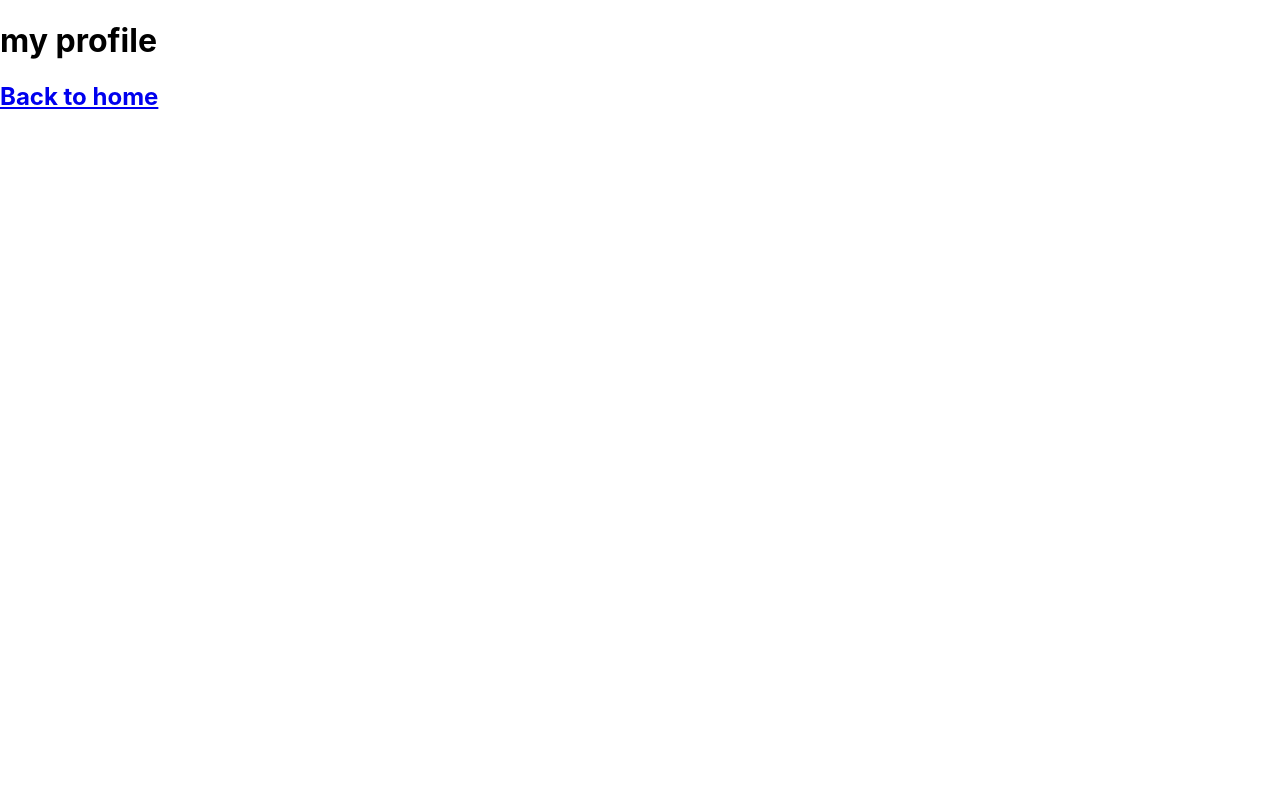
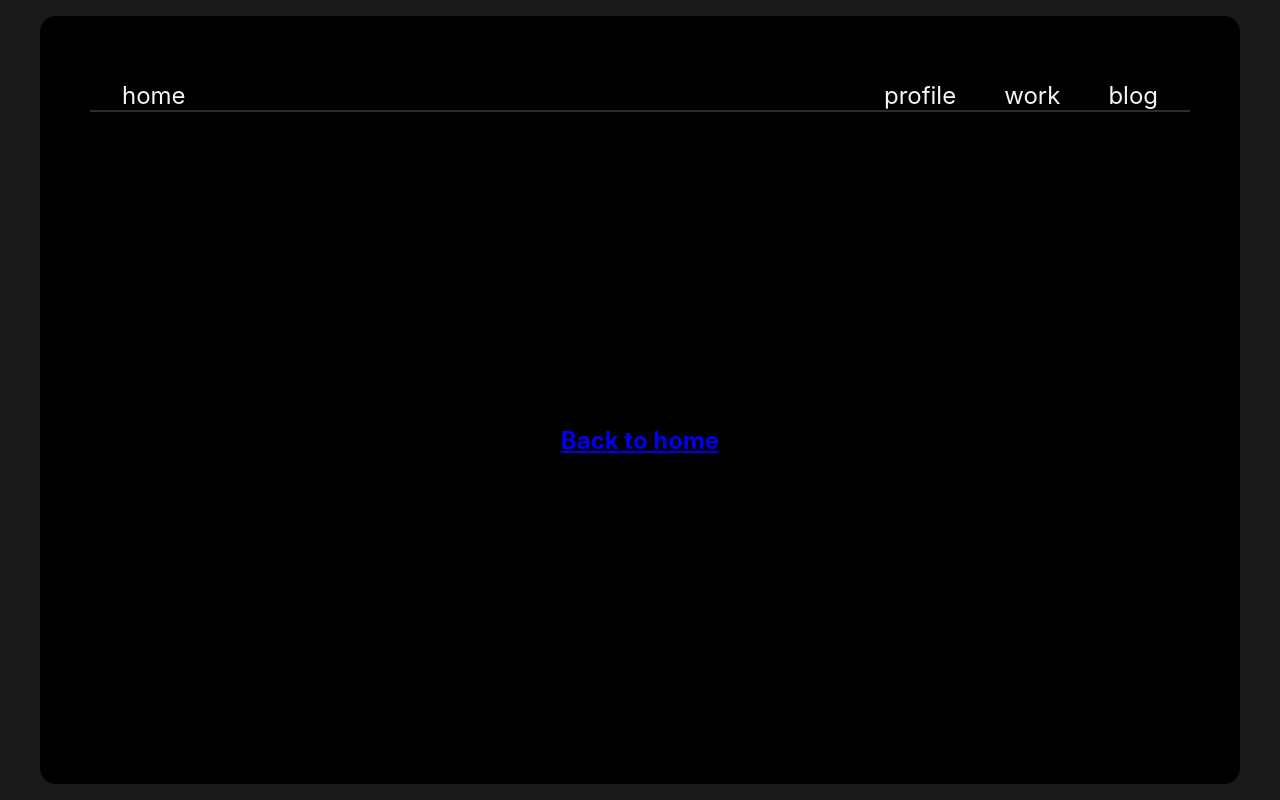
Before and after one commit to karthikkumar/my-website, a Next.js app: page /profile in a window 1280 px wide. Built offline with nearby package versions, Linux system fonts and the light colour scheme.

Commit message:
Add single shared layout

```diff
--- a/components/Layout.js
+++ b/components/Layout.js
@@ -3,16 +3,17 @@ import NavBar from "./NavBar";
 
 export default function Layout({ children }) {
   return (
-    <div id="container">
+    <>
       <Head>
         <title>Karthik @ Work</title>
         <link rel="icon" href="/favicon.ico" />
       </Head>
-      <div id="contentArea">
-        <NavBar />
-        {children}
+      <div id="container">
+        <div id="contentArea">
+          <NavBar />
+          {children}
+        </div>
       </div>
-
       <style jsx>{`
         #container {
           background-color: #191919;
@@ -25,6 +26,7 @@ export default function Layout({ children }) {
         }
 
         #contentArea {
+          width: 100%;
           max-width: 1200px;
           min-width: 1000px;
           background-color: #000;
@@ -37,6 +39,6 @@ export default function Layout({ children }) {
           border-radius: 1rem;
         }
       `}</style>
-    </div>
+    </>
   );
 }
--- a/components/NavBar.js
+++ b/components/NavBar.js
@@ -2,6 +2,7 @@ import Link from "next/link";
 
 export default function NavBar() {
   return (
+    <>
       <div id="navBar">
         <div id="goHome">home</div>
         <div id="navItems">
@@ -21,10 +22,10 @@ export default function NavBar() {
             </Link>
           </span>
         </div>
-
+      </div>
       <style jsx>{`
         #navBar {
-          height: 100px;
+          height: 80px;
           width: 90%;
           border-bottom: 2px solid #2c2c2c;
           color: #f5f5f5;
@@ -34,6 +35,13 @@ export default function NavBar() {
           justify-content: space-between;
           align-items: flex-end;
           padding: 0 2rem;
+          position: fixed;
+          top: 0;
+          max-width: 1100px;
+          min-width: 900px;
+          z-index: 1;
+          background-color: black;
+          margin-top: 2rem;
         }
 
         #navItems {
@@ -46,6 +54,6 @@ export default function NavBar() {
           color: #f5f5f5;
         }
       `}</style>
-    </div>
+    </>
   );
 }
--- a/package.json
+++ b/package.json
@@ -6,7 +6,7 @@
     "start": "next start"
   },
   "dependencies": {
-    "next": "latest",
+    "next": "12.2.0",
     "react": "17.0.2",
     "react-dom": "17.0.2"
   }
--- a/pages/_app.js
+++ b/pages/_app.js
@@ -1,5 +1,12 @@
 import "../styles/global.css";
+import Layout from "../components/Layout";
 
-export default function App({ Component, pageProps }) {
-  return <Component {...pageProps} />;
+function MyApp({ Component, pageProps }) {
+  return (
+    <Layout>
+      <Component {...pageProps} />
+    </Layout>
+  );
 }
+
+export default MyApp;
```
Also changed, not shown: pages/index.js (+4 -6 lines), 1 other file (tests, documents, lock files or other folders). Lines whose indentation alone changed are shown as unchanged.
